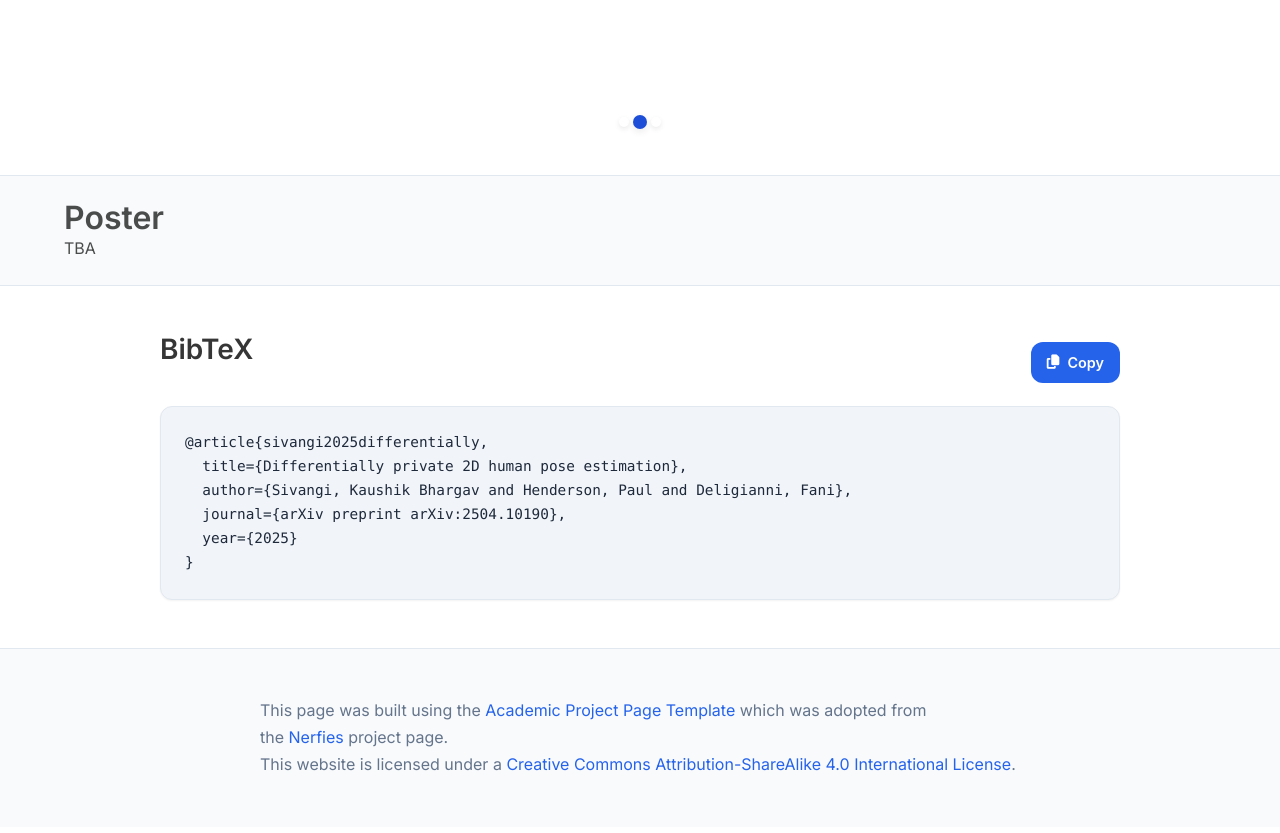
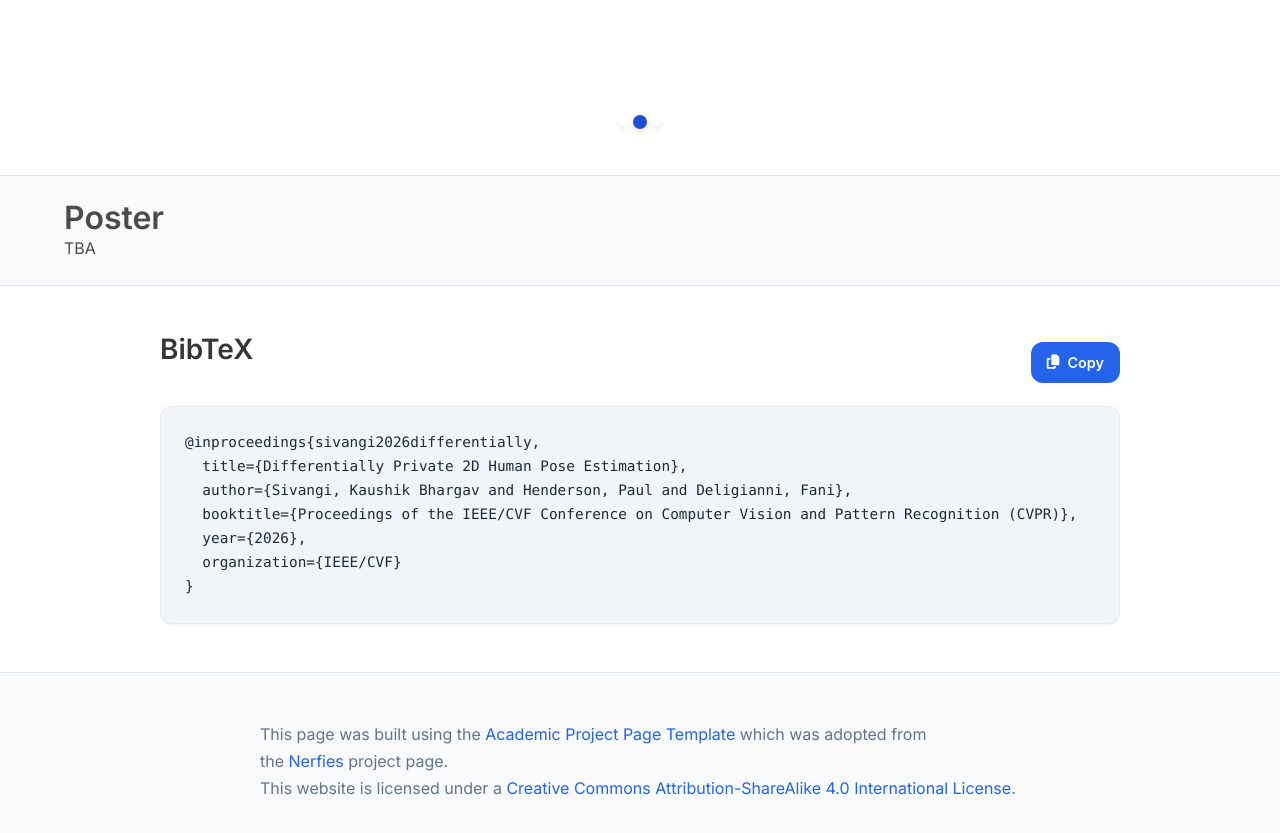
Before and after one commit to Bhairava2898/DP2DHPE, a plain HTML site: page index.html in a window 1280 px wide. Shown: the part 3278-4111 px from the top of the page. Drawn offline with nearby package versions, Linux system fonts and the light colour scheme; grey boxes are pictures that could not be loaded; some icons are missing.

Commit message:
Update index.html

```diff
--- a/index.html
+++ b/index.html
@@ -448,11 +448,12 @@
           <span class="copy-text">Copy</span>
         </button>
       </div>
-      <pre id="bibtex-code"><code>@article{sivangi2025differentially,
-  title={Differentially private 2D human pose estimation},
+      <pre id="bibtex-code"><code>@inproceedings{sivangi2026differentially,
+  title={Differentially Private 2D Human Pose Estimation},
   author={Sivangi, Kaushik Bhargav and Henderson, Paul and Deligianni, Fani},
-  journal={arXiv preprint arXiv:2504.10190},
-  year={2025}
+  booktitle={Proceedings of the IEEE/CVF Conference on Computer Vision and Pattern Recognition (CVPR)},
+  year={2026},
+  organization={IEEE/CVF}
 }</code></pre>
     </div>
 </section>
```
